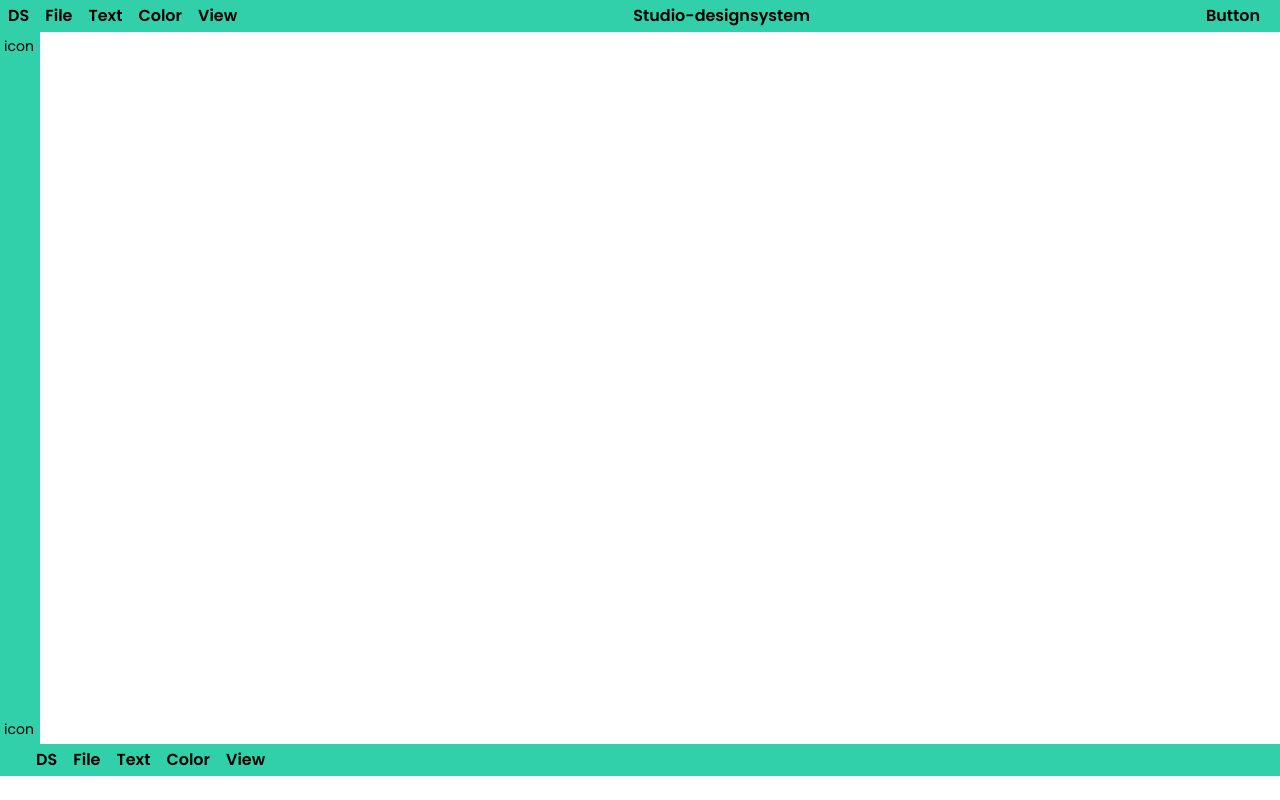
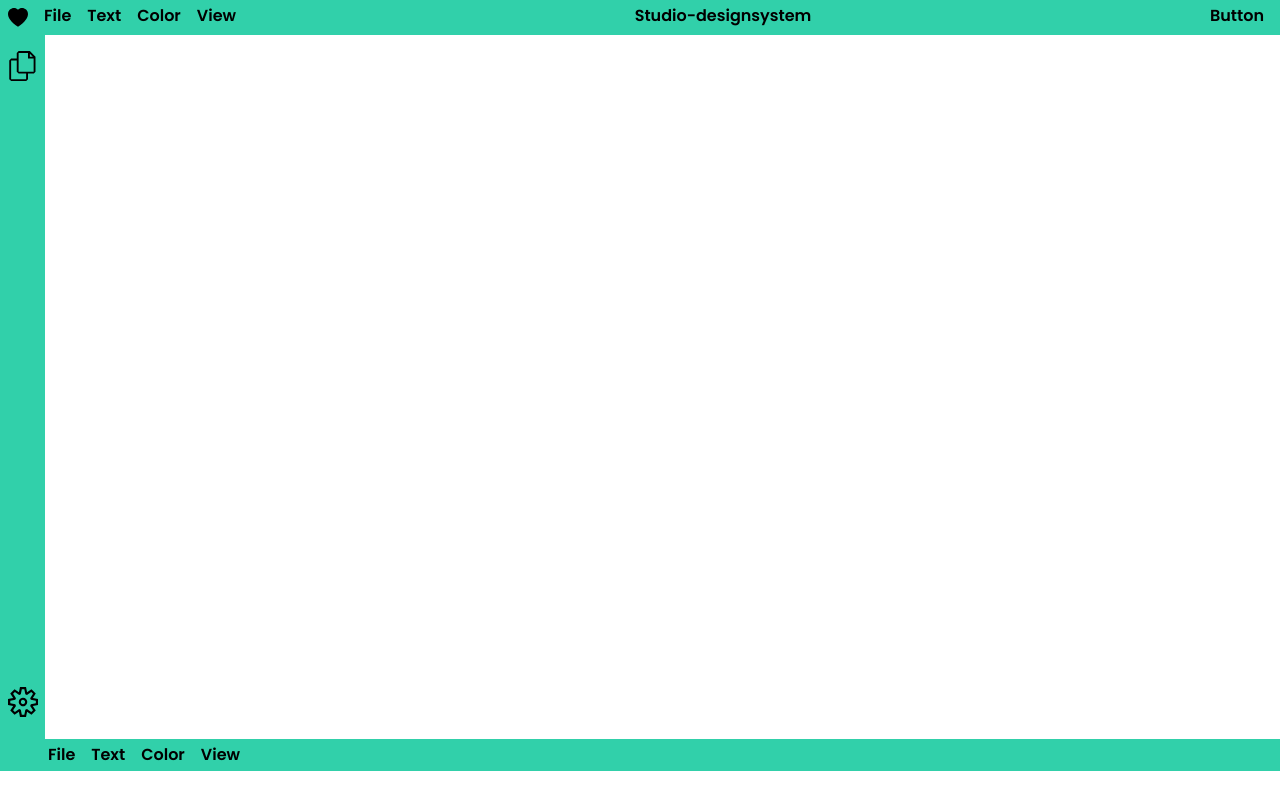
Before and after one commit to sirajcode/studio, a React (Vite) app: page / in a window 1280 px wide. Built offline with nearby package versions, Linux system fonts and the light colour scheme.

Commit message:
style(App): add react-icons

```diff
--- a/src/App/Component/Navigations/BottomNav.jsx
+++ b/src/App/Component/Navigations/BottomNav.jsx
@@ -4,11 +4,12 @@ import Text from '../../../DesignSystem/Text'
 import Flex from '../../../DesignSystem/Utils'
 
 
+
+
 const BottomNav = () => {
   return (
      <Section  bg='green' padding={2} paddingLeft={5}>
           <Flex>
-            <Text fontSize={2} marginLeft={2} weight='600'>DS</Text>
             <Text fontSize={2} marginLeft={4} weight='600'>File</Text>
             <Text fontSize={2} marginLeft={4} weight='600'>Text </Text>
             <Text fontSize={2} marginLeft={4} weight='600'>Color</Text>
--- a/src/App/Component/Navigations/SideNav.jsx
+++ b/src/App/Component/Navigations/SideNav.jsx
@@ -2,13 +2,14 @@ import React from 'react'
 import Section from '../../../DesignSystem/Section'
 import Flex from '../../../DesignSystem/Utils'
 import Text from '../../../DesignSystem/Text'
+import {  VscSettingsGear,VscFiles } from "react-icons/vsc";
 
 const SideNav = () => {
   return (
-     <Section fontSize={2}  bg='green' padding={2} style={{width:'40px'}}>
-      <Flex FLexDirection='Column' justify='SpaceBetween' style={{height:'88vh'}} >
-        <Text>icon</Text>
-        <Text>icon</Text>
+    <Section fontSize={2} bg='green' paddingTop={4} paddingBottom={4} paddingLeft={3} style={{width:'45px'}}>
+      <Flex FLexDirection='Column' justify='SpaceBetween' style={{height:'84vh'}} >
+        <Text><VscFiles size={30} /></Text>
+        <Text><VscSettingsGear size={30} /></Text>
       </Flex>
     </Section>
   )
--- a/src/App/Component/Navigations/TopNav.jsx
+++ b/src/App/Component/Navigations/TopNav.jsx
@@ -2,13 +2,14 @@ import React from 'react'
 import Section from '../../../DesignSystem/Section'
 import Text from '../../../DesignSystem/Text'
 import Flex from '../../../DesignSystem/Utils'
+import { BsHeartFill } from "react-icons/bs";
 
 const TopNav = () => {
   return (
-        <Section  bg='green' padding={2}>
+        <Section bg='green'  paddingTop={2}>
                 <Flex justify='SpaceBetween'>
                     <Flex>
-                        <Text fontSize={2} marginLeft={2} weight='600'>DS</Text>
+                        <Text fontSize={2} marginLeft={3} marginTop={2} weight='600'><BsHeartFill size={20} /></Text>
                         <Text fontSize={2} marginLeft={4} weight='600'>File</Text>
                         <Text fontSize={2} marginLeft={4} weight='600'>Text </Text>
                        <Text fontSize={2} marginLeft={4} weight='600'>Color</Text>
```
Also changed, not shown: src/App/Pages/Navbar.jsx (+5 -4 lines).
